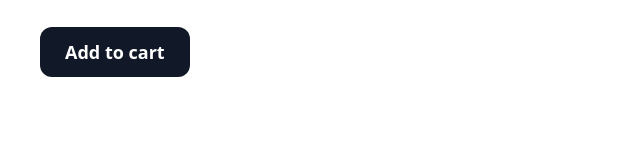
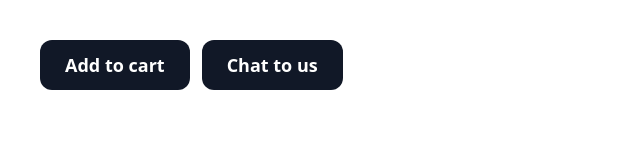
Before and after one commit to vijaycs85/deeplinks, a plain HTML site: page index.html in a window 1280 px wide. Shown: the whole page, without its empty margins (0-640 px from the left). Drawn offline with nearby package versions, Linux system fonts and the light colour scheme.

Commit message:
Added chat

```diff
--- a/index.html
+++ b/index.html
@@ -4,8 +4,9 @@
     <meta charset="UTF-8" />
     <meta name="viewport" content="width=device-width, initial-scale=1.0" />
     <link href="https://unpkg.com/tailwindcss@^2/dist/tailwind.min.css" rel="stylesheet">
-    <div class="p-10">
-        <a class="w-full sm:w-auto flex-none bg-gray-900 hover:bg-gray-700 text-white text-lg leading-6 font-semibold py-3 px-6 border border-transparent rounded-xl focus:ring-2 focus:ring-offset-2 focus:ring-offset-white focus:ring-gray-900 focus:outline-none transition-colors duration-200" href="weixin://dl/hublot/">Add to cart</a>
+    <div class="p-10 flex space-x-3">
+        <a class="w-full sm:w-auto flex-none bg-gray-900 hover:bg-gray-700 text-white text-lg leading-6 font-semibold py-3 px-6 border border-transparent rounded-xl focus:ring-2 focus:ring-offset-2 focus:ring-offset-white focus:ring-gray-900 focus:outline-none transition-colors duration-200" href="weixin://dl/hublot/02a5PFAyycbke10000g07x">Add to cart</a>
+        <a class="w-full sm:w-auto flex-none bg-gray-900 hover:bg-gray-700 text-white text-lg leading-6 font-semibold py-3 px-6 border border-transparent rounded-xl focus:ring-2 focus:ring-offset-2 focus:ring-offset-white focus:ring-gray-900 focus:outline-none transition-colors duration-200" href="weixin://dl/hublot/">Chat to us</a>
     </div>
 </head>
 <body>
```
